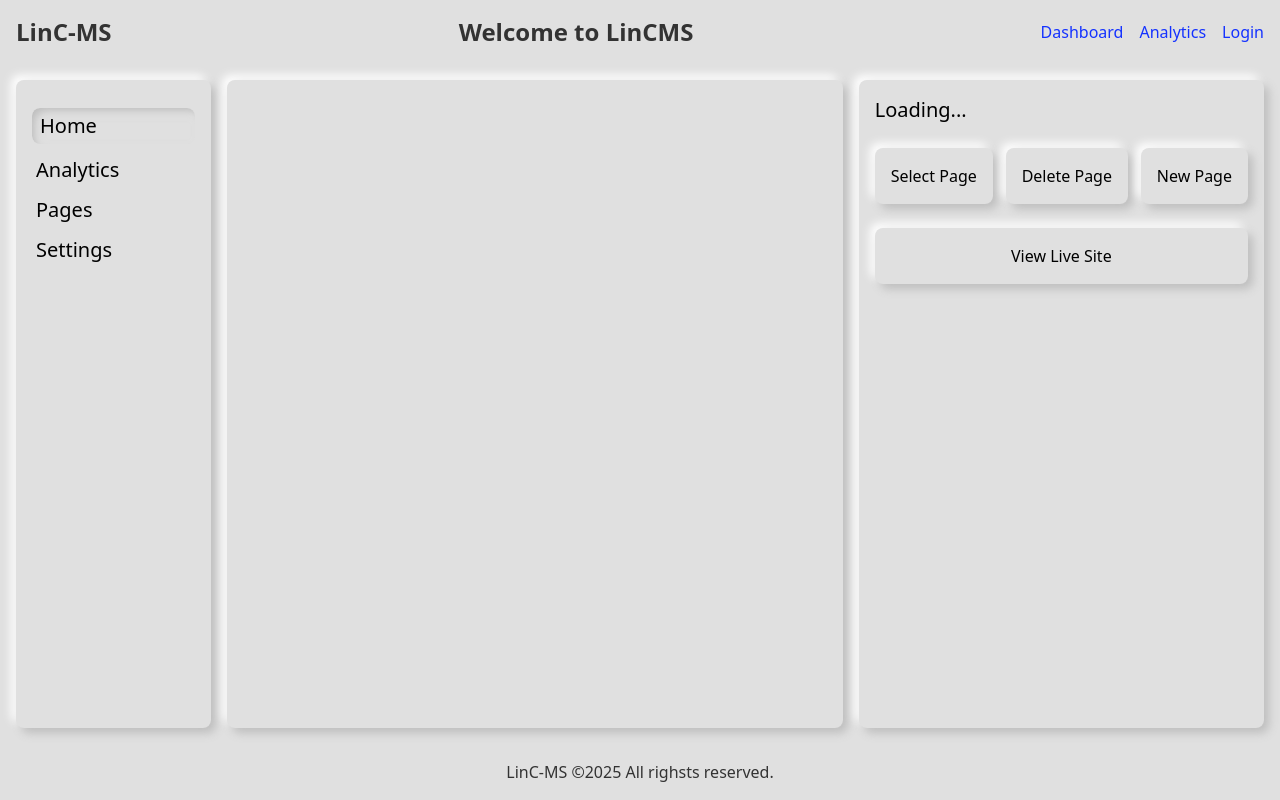
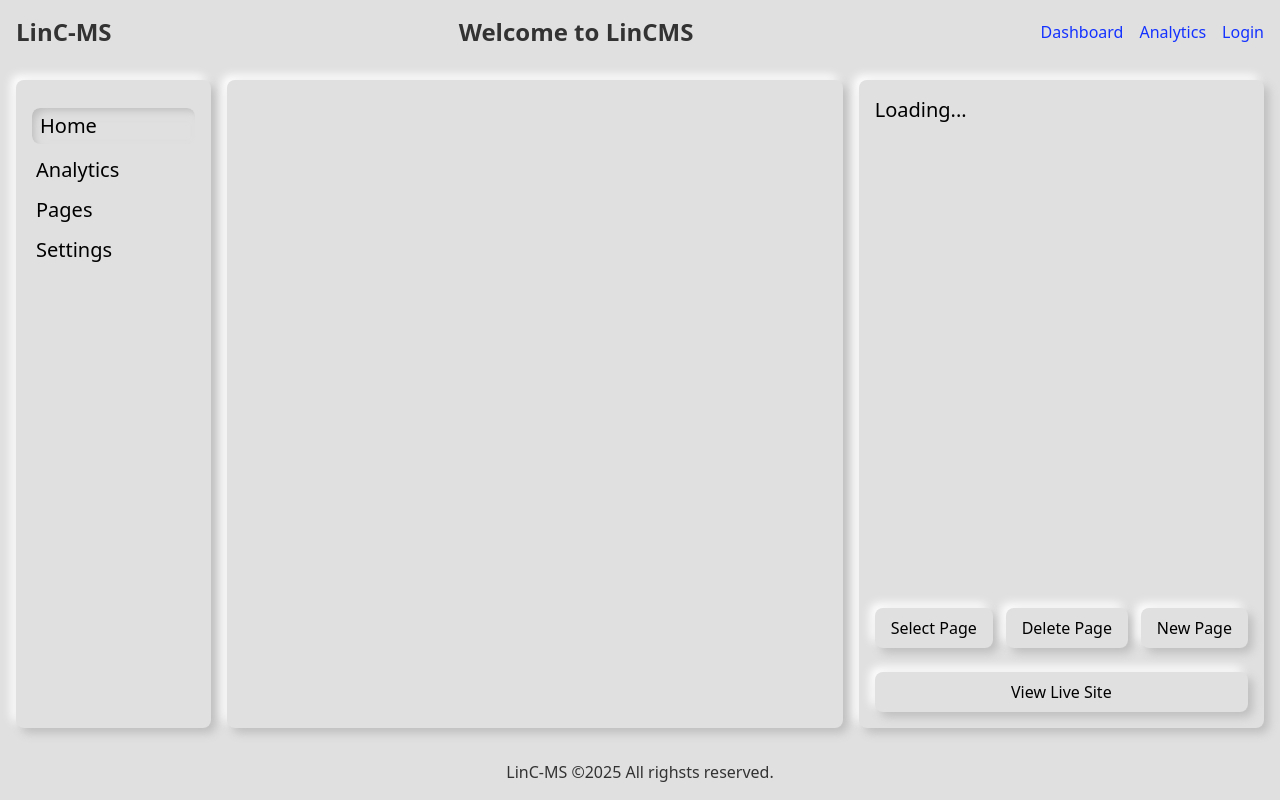
Before and after one commit to lincolngarcia/Startup-LinC-MS, a React (Vite) app: page /admin/dashboard in a window 1280 px wide. Built offline with nearby package versions, Linux system fonts and the light colour scheme; no server answers.

Commit message:
Editor Styling

```diff
--- a/src/admin/dashboard.tsx
+++ b/src/admin/dashboard.tsx
@@ -54,15 +54,15 @@ export default function Dashboard() {
             </NeumorphicFlat>
             <NeumorphicFlat className="h-full lg:col-start-9 lg:col-end-13 flex flex-col">
                 <h3 className="text-xl bold mb-4">{pagedata?.title || "Loading..."}</h3>
-                {activeSection >= 0 ? <BackendEditor context={context} /> : <></>}
+                {activeSection >= 0 ? <BackendEditor context={context} /> : <div className='grow'></div>}
                 <div className="flex justify-between mt-2">
-                    <NeumorphicFlat><button onClick={() => renderPageSelectorModal(true)}>Select Page</button></NeumorphicFlat>
-                    <NeumorphicFlat><button onClick={() => renderDeletePageModal(true)}>Delete Page</button></NeumorphicFlat>
-                    <NeumorphicFlat ><button onClick={() => renderNewPageModal(true)}>New Page</button></NeumorphicFlat>
+                    <NeumorphicFlat className="py-2"><button onClick={() => renderPageSelectorModal(true)}>Select Page</button></NeumorphicFlat>
+                    <NeumorphicFlat className="py-2"><button onClick={() => renderDeletePageModal(true)}>Delete Page</button></NeumorphicFlat>
+                    <NeumorphicFlat className="py-2"><button onClick={() => renderNewPageModal(true)}>New Page</button></NeumorphicFlat>
                 </div>
                 <div>
                     <br />
-                    <NeumorphicFlat><button className="w-full" onClick={() => router("/")}>View Live Site</button></NeumorphicFlat>
+                    <NeumorphicFlat className="py-2"><button className="w-full" onClick={() => router("/")}>View Live Site</button></NeumorphicFlat>
                 </div>
             </NeumorphicFlat>
         </>
```
